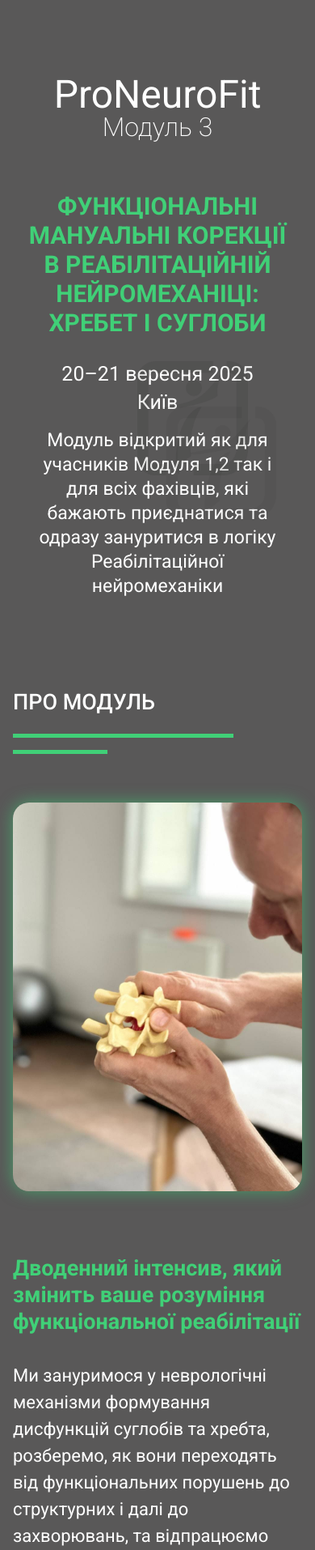
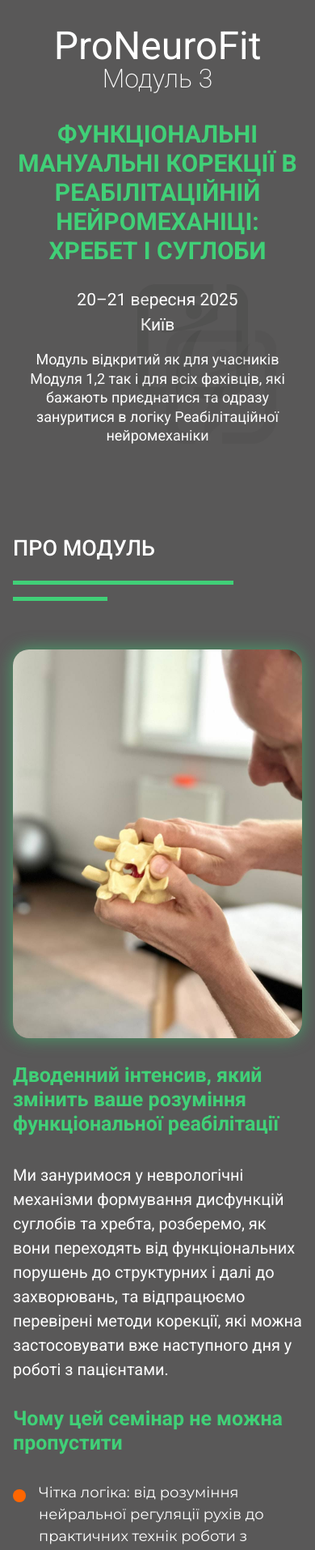
Before and after one commit to ProNeuroFit/module3, a plain HTML site: page index.html in a window 390 px wide. Shown: the part 82-1996 px from the top of the page at 81% size. Drawn offline with Linux system fonts and the light colour scheme.

Commit message:
Update style.css

```diff
--- a/style.css
+++ b/style.css
@@ -656,7 +656,7 @@ header .data span {
     margin: 0;
   }
   header .content {
-    padding: 5rem 2rem;
+    padding: 20px 15px;
     padding-bottom: 20px;
     height: max-content;
     justify-content: center;
@@ -672,9 +672,10 @@ header .data span {
   header .content p {
     font-size: 3rem;
     line-height: 1;
+    margin-bottom: 35px;
   }
   header .content .data p {
-    font-size: 25px;
+    font-size: 21px;
     margin-bottom: 10px;
   }
   .wrapper {
@@ -783,7 +784,7 @@ header .data span {
     margin-top: 0;
   }
   .body .data p {
-    font-size: 30px;
+    font-size: 26px;
   }
   .data-grid {
     width: auto;
@@ -793,17 +794,21 @@ header .data span {
     line-height: 1.3;
     max-width: 100%;
     margin: 20px auto;
+    font-size: 18px;
   }
   .body strong {
-    font-size: 27px;
+    font-size: 25px;
   }
   .body p {
-    font-size: 22px;
+    font-size: 20px;
   }
   .body li {
-    font-size: 20px;
+    font-size: 18px;
   }
   h4 {
-    font-size: 30px;
+    font-size: 24px;
+  }
+  .mt-0 {
+    margin-top: 0 !important;
   }
 }
```
